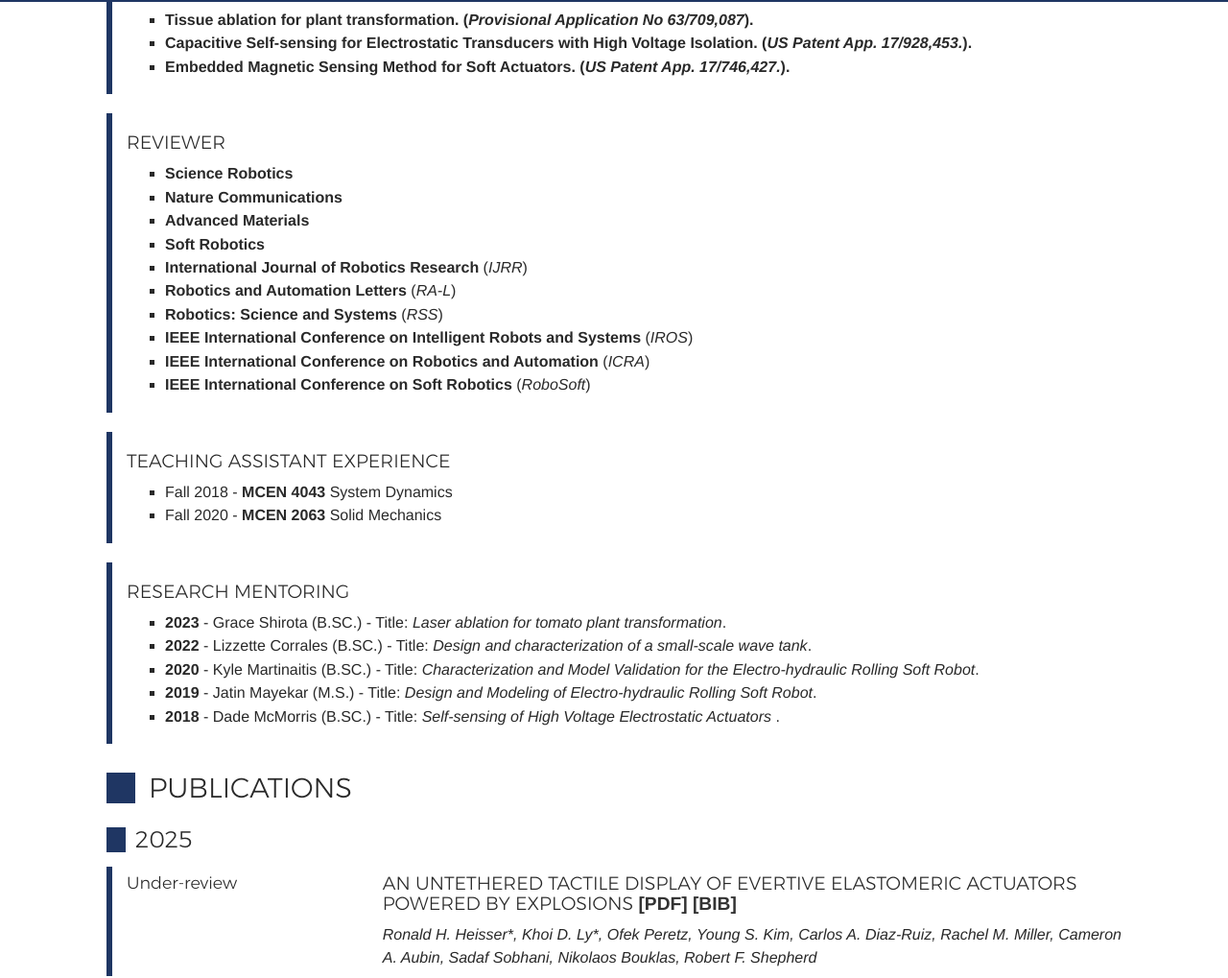
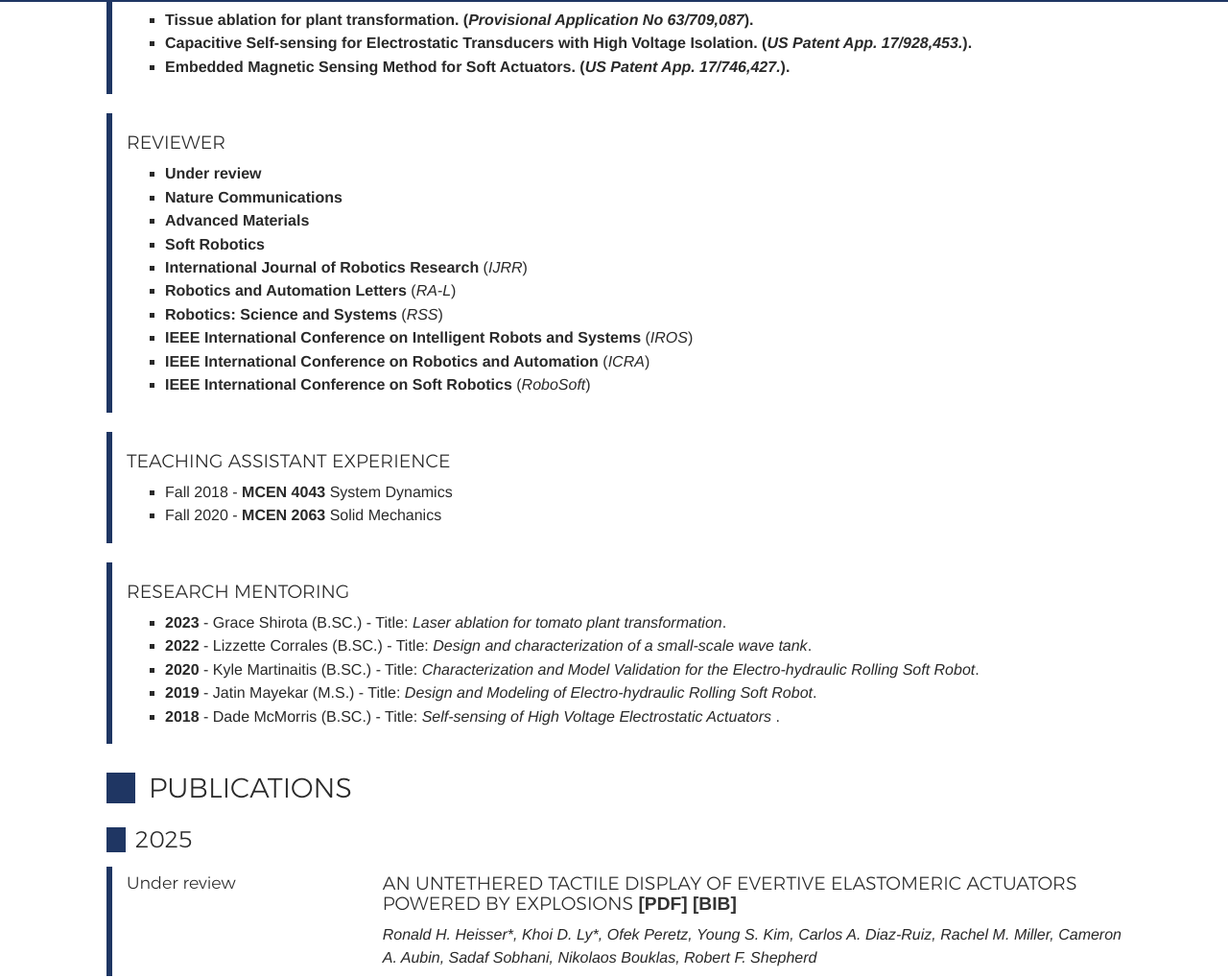
Before and after one commit to KhoiDLy/KhoiDLy.github.io, a Jekyll site: the page built from _posts/cv/2021-05-15-CV-AlessandroRoncone.md, in a window 1280 px wide and 1400 px high, scrolled down 1635 px. Shown: the part 88-1107 px from the top of the window at 96% size. Built offline with Jekyll 4.4.1, drawn with Linux system fonts in a browser that asks for light colours; nearby versions of some CDN libraries; some web fonts are replaced.

Commit message:
change Science Robotics to Under review

```diff
--- a/_data/cv-misc.yml
+++ b/_data/cv-misc.yml
@@ -5,7 +5,7 @@
     - "<b>Embedded Magnetic Sensing Method for Soft Actuators. (<i>US Patent App. 17/746,427.</i>).</b>"
  - title: "Reviewer"
    elems:
-    - "<b>Science Robotics</b>"
+    - "<b>Under review</b>"
     - "<b>Nature Communications</b>"
     - "<b>Advanced Materials</b>"
     - "<b>Soft Robotics </b>"
--- a/_data/cv-publications.yml
+++ b/_data/cv-publications.yml
@@ -1,7 +1,7 @@
  - title: "An untethered tactile display of evertive elastomeric actuators powered by explosions"
    authors: Ronald H. Heisser*, Khoi D. Ly*, Ofek Peretz, Young S. Kim, Carlos A. Diaz-Ruiz, Rachel M. Miller, Cameron A. Aubin, Sadaf Sobhani, Nikolaos Bouklas, Robert F. Shepherd
    year: 2025
-   venue: Under-review
+   venue: Under review
    where:
    pdf: "2025_KhoiLy_Tactiledisplayexplosion"
  - title: "A multifunctional soft robotic shape display with high-speed actuation, sensing, and control"
```
Also changed, not shown: _posts/research/Embodied energy system/2025-03-01-Tactiledisplayexplosion.md (+1 -1 lines).
